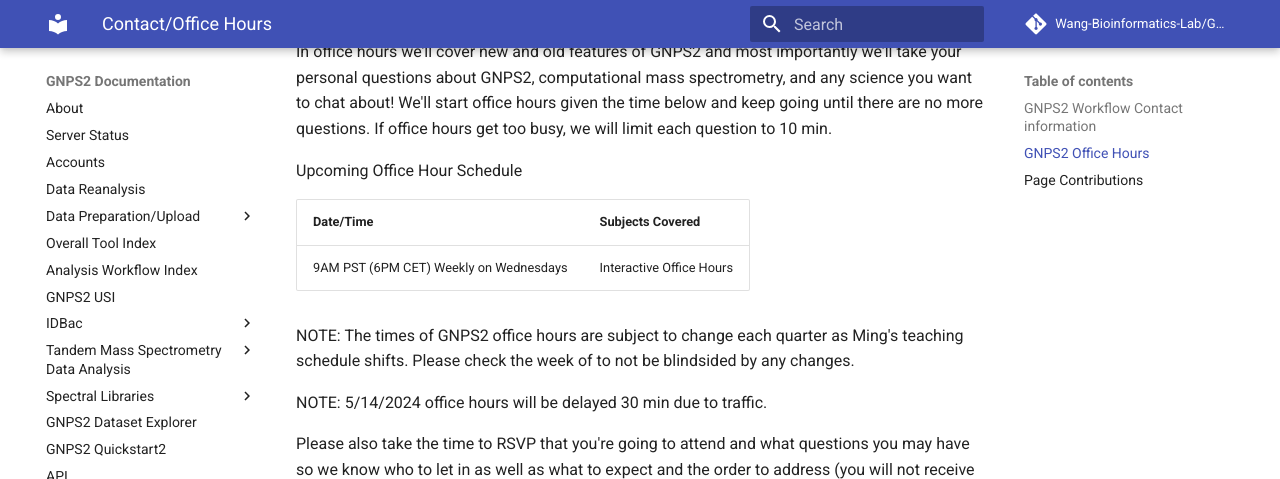
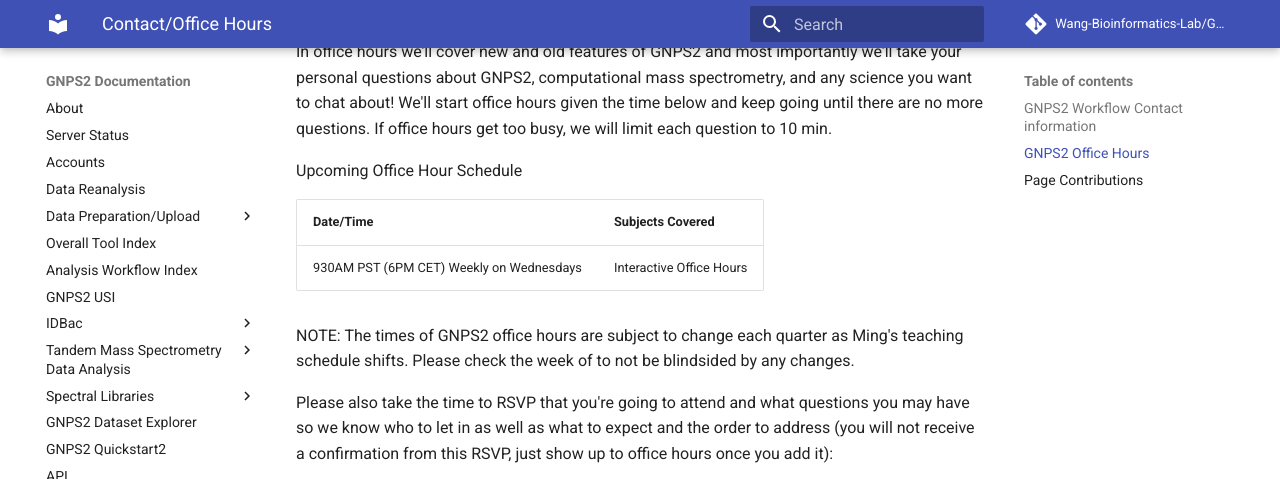
Before and after one commit to Wang-Bioinformatics-Lab/GNPS2_Documentation, an MkDocs documentation site: the page built from docs/contact.md, in a window 1280 px wide and 900 px high, scrolled down 468 px, cut to the strip 0-479 px from the top of the window. Built offline with MkDocs 1.6.1 and Material for MkDocs 9.7.7, drawn with Linux system fonts in a browser that asks for light colours; comment, search, counter and statistics services are not loaded.

Commit message:
Update contact.md

```diff
--- a/docs/contact.md
+++ b/docs/contact.md
@@ -14,11 +14,9 @@
 
 |     Date/Time    | Subjects Covered          |
 | ------------- |------------- |
-| 9AM PST (6PM CET) Weekly on Wednesdays | Interactive Office Hours |
+| 930AM PST (6PM CET) Weekly on Wednesdays | Interactive Office Hours |
 
 NOTE: The times of GNPS2 office hours are subject to change each quarter as Ming's teaching schedule shifts. Please check the week of to not be blindsided by any changes.
-
-NOTE: 5/14/2024 office hours will be delayed 30 min due to traffic.
 
 Please also take the time to RSVP that you're going to attend and what questions you may have so we know who to let in as well as what to expect and the order to address (you will not receive a confirmation from this RSVP, just show up to office hours once you add it):
 
```
